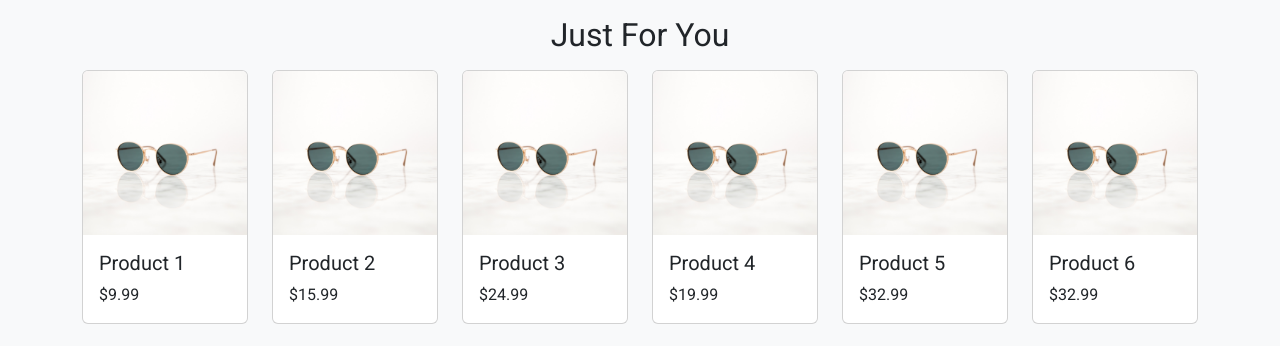
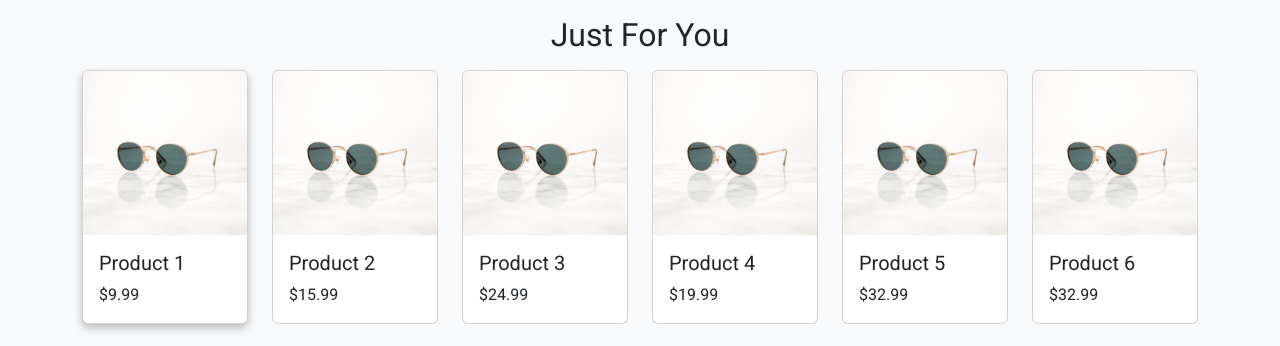
Before and after one commit to laibamasod/e-mart, a React (Create React App) app in the folder Client/: page / in a window 1280 px wide. In both pictures the pointer is over the element 165 px from the left and 993 px from the top of the page. Shown: the part 796-1142 px from the top of the page. Built offline with nearby package versions, Linux system fonts and the light colour scheme.

Commit message:
product listing

```diff
--- a/Client/src/components/style/productSection.css
+++ b/Client/src/components/style/productSection.css
@@ -13,3 +13,6 @@
   .prdt{
     cursor: pointer;
   }
+  .prdt:hover {
+    box-shadow: 0px 4px 8px rgba(0, 0, 0, 0.25);
+  }
```
